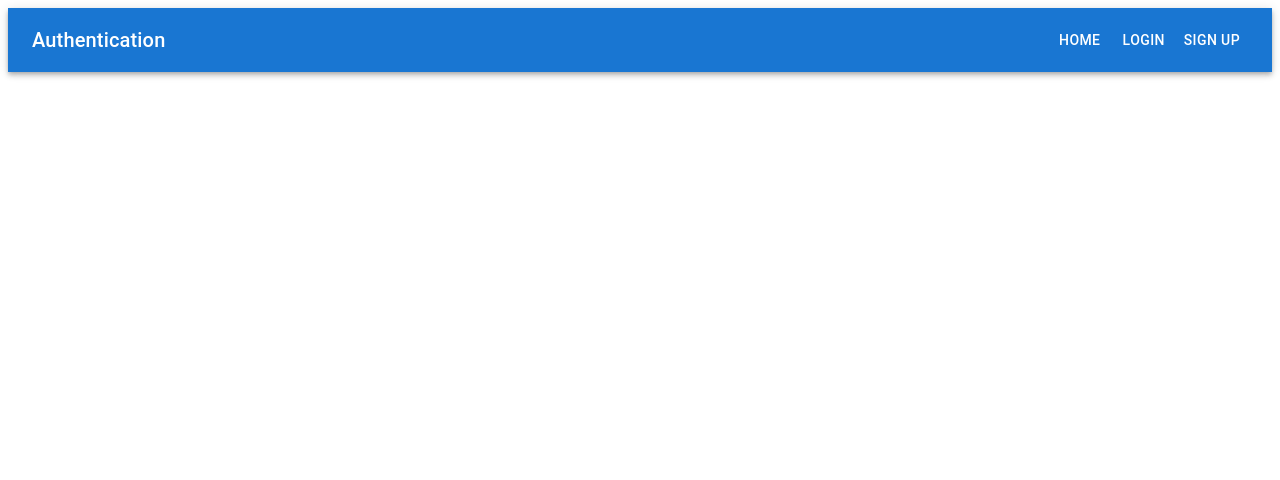
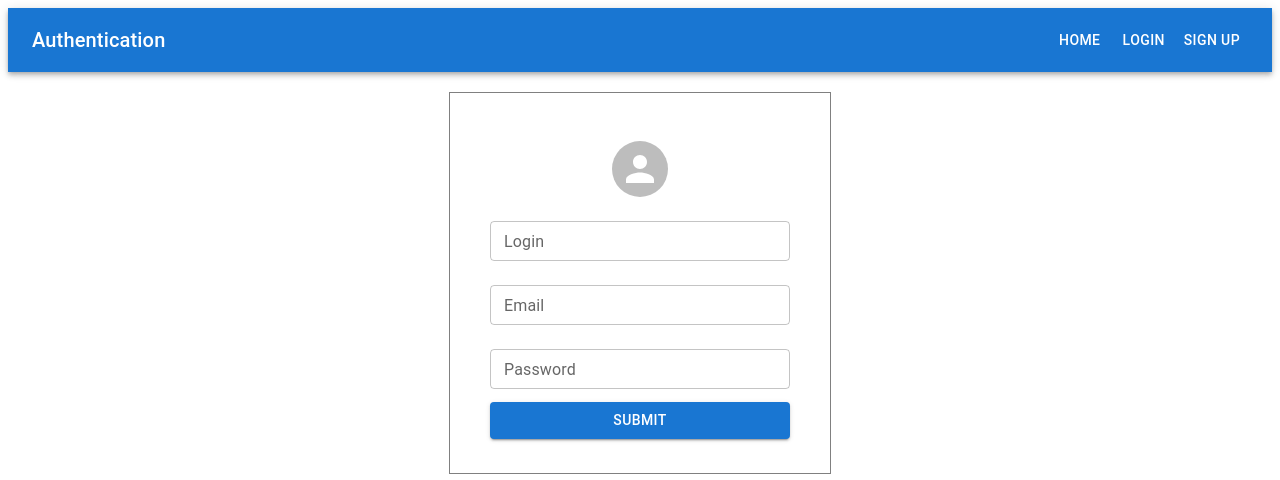
Before and after one commit to Ramziij/Authentication-Site, a React (Create React App) app: page /register in a window 1280 px wide. Shown: the top 480 px of the page. Built offline with nearby package versions, Linux system fonts and the light colour scheme.

Commit message:
Add register and validation for it

```diff
--- a/src/components/register_component.tsx
+++ b/src/components/register_component.tsx
@@ -1,8 +1,107 @@
-import React from 'react';
+import React, { FC } from 'react';
+import { useFormState, useForm, SubmitHandler, Controller } from 'react-hook-form';
+import TextField from '@mui/material/TextField';
+import Button from '@mui/material/Button';
+import Box from '@mui/material/Box';
+import { loginValidation, passwordValidation, emailValidation } from "../services/validation";
+import Avatar from '@mui/material/Avatar';
 
-const Register= () => {
+interface IFormInput {
+    login: string;
+    password: string;
+    email: string;
+}
+
+const Register: FC = () => {
+    const { control, handleSubmit } = useForm<IFormInput>();
+    const { errors } = useFormState({
+        control
+    });
+    const onSubmit: SubmitHandler<IFormInput> = data => console.log(data);
     return(
-        <h1></h1>
+        <div>
+            <form onSubmit={handleSubmit(onSubmit)}>
+                <Box sx = {{
+                    display: 'flex',
+                    border: '1px solid gray',
+                    alignContent: 'center',
+                    marginLeft: 'auto',
+                    alignItems: 'center',
+                    width: '300px',
+                    height: '300px',
+                    marginRight: 'auto',
+                    marginTop: '20px',
+                    padding: '40px 40px',
+                    flexDirection: 'column'
+                }}>
+                    <Avatar sx={{width: 56, height: 56, margin: 1}}/>
+                    <Controller
+                        control={control}
+                        name="login"
+                        rules={loginValidation}
+                        render={({field}) => (
+                    <TextField
+                        label="Login"
+                        onChange={(e) => field.onChange(e)}
+                        value={ field.value }
+                        size="small"
+                        margin="normal"
+                        fullWidth={ true }
+                        placeholder="Login"
+                        error={!!errors.login?.message}
+                        helperText={errors.login?.message}/>
+                )
+            }
+            />
+
+                    <Controller
+                        control={control}
+                        name="email"
+                        rules={emailValidation}
+                        render={({field}) => (
+                    <TextField
+                        label="Email"
+                        onChange={(e) => field.onChange(e)}
+                        value={ field.value }
+                        size="small"
+                        margin="normal"
+                        fullWidth={ true }
+                        placeholder="Email"
+                        error={!!errors.email?.message}
+                        helperText={errors.email?.message}/>
+                )
+            }
+            />
+                    <Controller
+                        control={ control }
+                        name="password"
+                        rules={passwordValidation}
+                        render={({field}) => (
+                    <TextField
+                        label="Password"
+                        onChange={(e) => field.onChange(e)}
+                        value= { field.value }
+                        size="small"
+                        margin="normal"
+                        fullWidth={ true }
+                        type="password"
+                        placeholder="Password"
+                        error={!!errors.password?.message}
+                        helperText={errors.password?.message}/>
+                )
+            }
+            />
+
+                    <Button  sx={{
+                        width:"300px",
+                        display: 'flex',
+                        margin: '5px'}}
+                        size="medium"
+                        type="submit"
+                        variant="contained">Submit</Button>
+                </Box>
+            </form>
+        </div>
     )
 }
 
--- a/src/services/validation.ts
+++ b/src/services/validation.ts
@@ -23,3 +23,15 @@ export const passwordValidation ={
         return true
     }
 }
+
+export const emailValidation ={
+    required: 'required',
+    validate: (value: string) => {
+        if (value.match(/[а-яА-Я]/)){
+            return 'Email can contain only the Latin alphabet'
+        }
+        if (value.length < 4) {
+            return 'Email must be longer than 4 symbols'
+        }
+    }
+}
```
